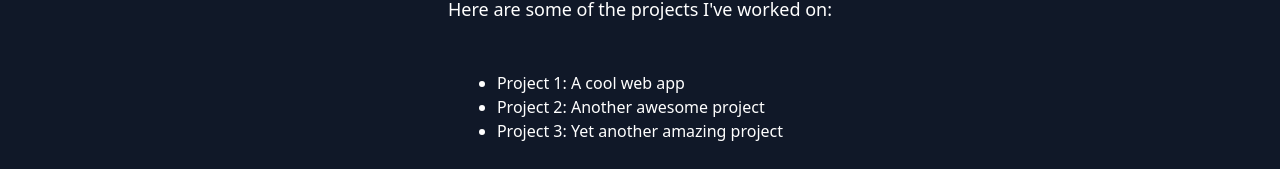
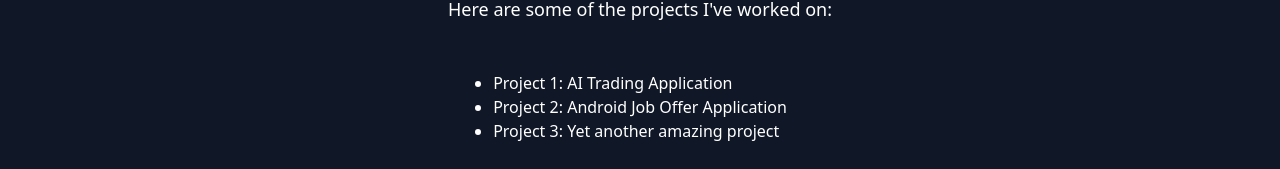
Before and after one commit to MateoSudo/AboutMeSite, a Next.js app in the folder AboutMeSite/: page /Projects in a window 1280 px wide. Shown: the part 451-620 px from the top of the page. Built offline with nearby package versions, Linux system fonts and the light colour scheme.

Commit message:
updated project page with ' replacement

```diff
--- a/AboutMeSite/src/app/Projects/page.tsx
+++ b/AboutMeSite/src/app/Projects/page.tsx
@@ -6,11 +6,11 @@ export default function Projects() {
             My <span className="text-purple-300">Projects</span>
           </h1>
           <p className="text-lg text-center max-w-2xl">
-            Here are some of the projects I've worked on:
+            Here are some of the projects I&apos;ve worked on:
           </p>
           <ul className="list-disc text-left">
-            <li>Project 1: A cool web app</li>
-            <li>Project 2: Another awesome project</li>
+            <li>Project 1: AI Trading Application</li>
+            <li>Project 2: Android Job Offer Application</li>
             <li>Project 3: Yet another amazing project</li>
           </ul>
         </div>
```
